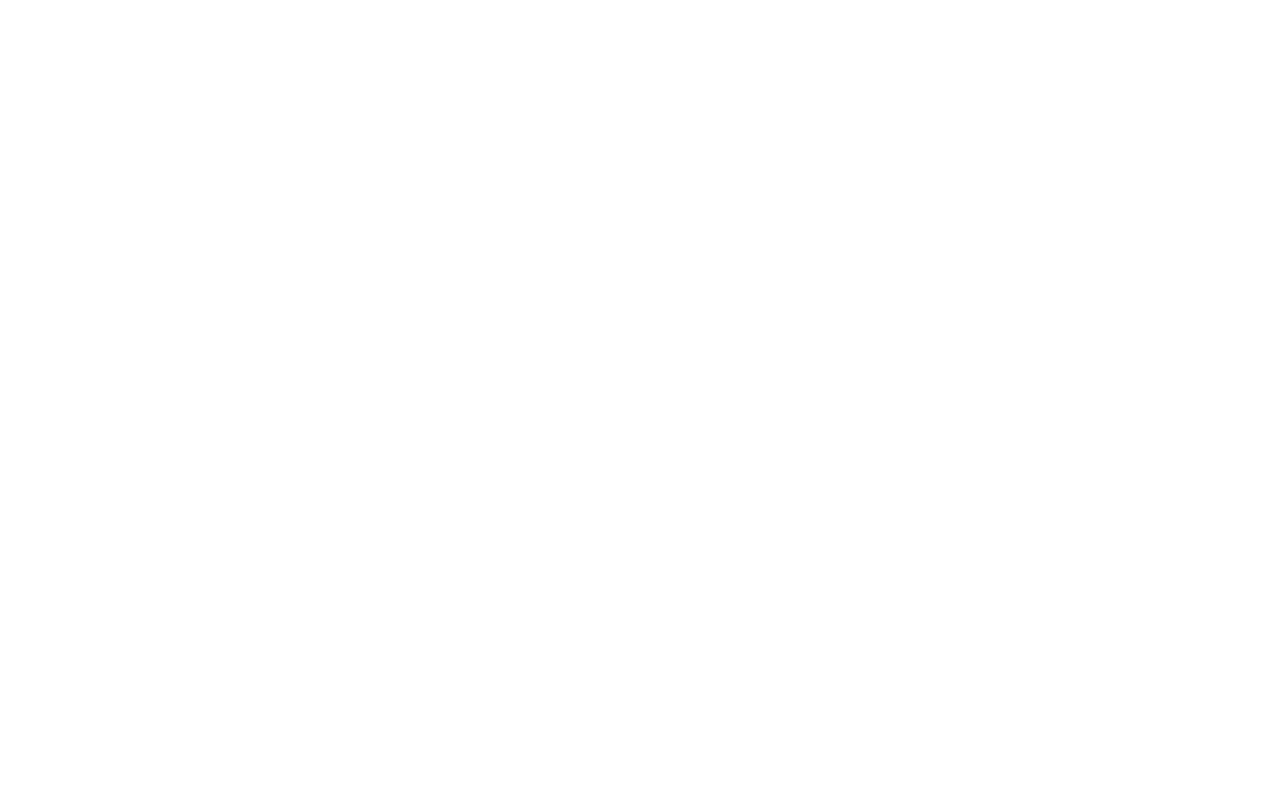
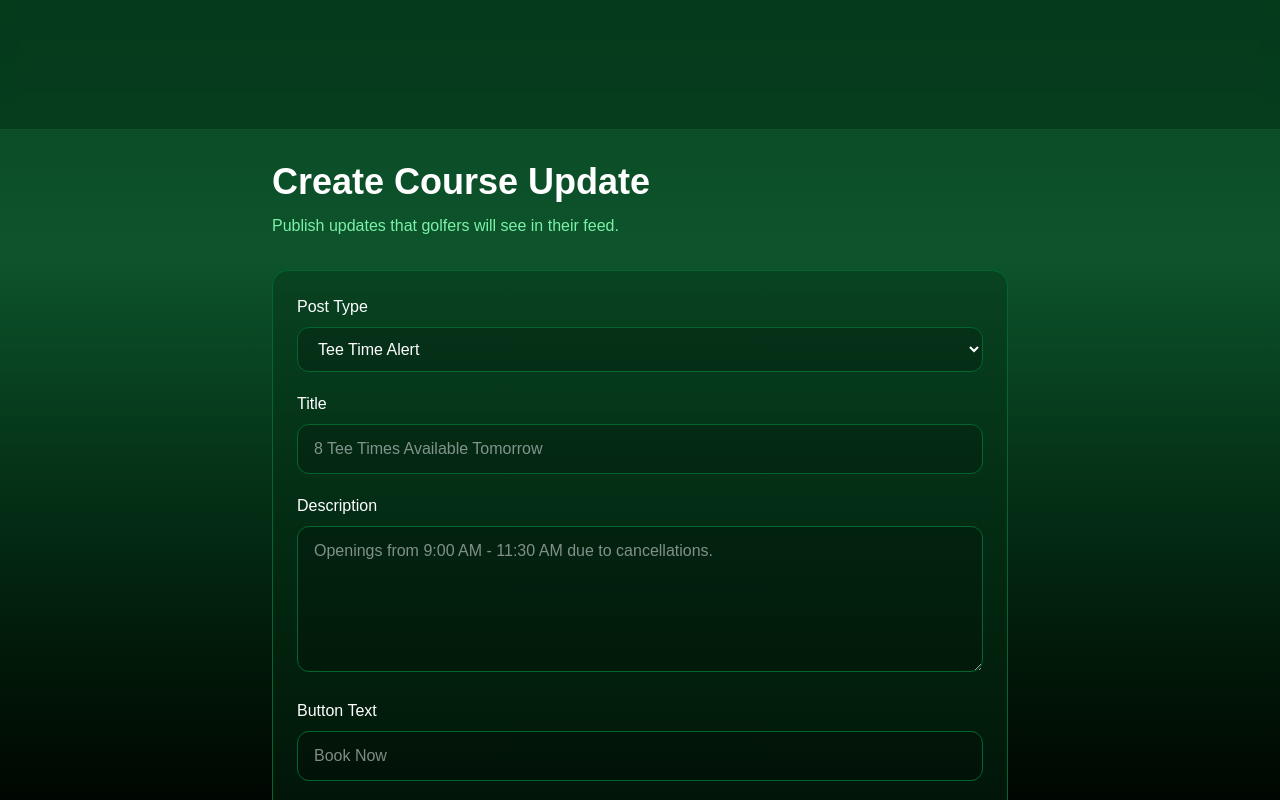
Before and after one commit to keenroudy22/fairwayos, a Next.js app: page /course-admin in a window 1280 px wide. Before the commit this address had no page. Shown: the part 500-1300 px from the top of the page. Before the commit the page ends 800 px from the top, so only its background shows below. Built offline with nearby package versions, Linux system fonts and the light colour scheme.

Commit message:
Updating Navbar

```diff
--- /dev/null
+++ b/src/app/course-admin/page.tsx
@@ -0,0 +1,73 @@
+import Navbar from "@/components/Navbar";
+
+export default function CourseAdminPage() {
+  return (
+    <main className="min-h-screen bg-gradient-to-b from-green-950 via-green-900 to-black text-white">
+      <Navbar />
+
+      <div className="max-w-3xl mx-auto px-4 py-8">
+        <h1 className="text-4xl font-bold mb-3">
+          Create Course Update
+        </h1>
+
+        <p className="text-green-300 mb-8">
+          Publish updates that golfers will see in their feed.
+        </p>
+
+        <div className="bg-green-950/40 border border-green-800 rounded-2xl p-6 space-y-5">
+
+          <div>
+            <label className="block mb-2">Post Type</label>
+            <select className="w-full rounded-xl bg-black/20 border border-green-800 px-4 py-3">
+              <option>Tee Time Alert</option>
+              <option>Event</option>
+              <option>Tournament</option>
+              <option>Promotion</option>
+              <option>Course Update</option>
+            </select>
+          </div>
+
+          <div>
+            <label className="block mb-2">Title</label>
+            <input
+              type="text"
+              placeholder="8 Tee Times Available Tomorrow"
+              className="w-full rounded-xl bg-black/20 border border-green-800 px-4 py-3"
+            />
+          </div>
+
+          <div>
+            <label className="block mb-2">Description</label>
+            <textarea
+              rows={5}
+              placeholder="Openings from 9:00 AM - 11:30 AM due to cancellations."
+              className="w-full rounded-xl bg-black/20 border border-green-800 px-4 py-3"
+            />
+          </div>
+
+          <div>
+            <label className="block mb-2">Button Text</label>
+            <input
+              type="text"
+              placeholder="Book Now"
+              className="w-full rounded-xl bg-black/20 border border-green-800 px-4 py-3"
+            />
+          </div>
+
+          <div>
+            <label className="block mb-2">Button Link</label>
+            <input
+              type="text"
+              placeholder="https://..."
+              className="w-full rounded-xl bg-black/20 border border-green-800 px-4 py-3"
+            />
+          </div>
+
+          <button className="w-full bg-green-600 hover:bg-green-500 py-4 rounded-xl font-semibold">
+            Publish Update
+          </button>
+        </div>
+      </div>
+    </main>
+  );
+}
--- a/src/app/page.tsx
+++ b/src/app/page.tsx
@@ -1,38 +1,11 @@
+import Navbar from "@/components/Navbar";
 import Image from "next/image";
 import Link from "next/link";
 
 export default function Home() {
   return (
     <main className="min-h-screen bg-gradient-to-b from-green-950 via-green-900 to-black text-white">
-      {/* Navigation */}
-      <nav className="flex items-center justify-between px-4 py-4 md:px-8">
-        <Link href="/">
-          <Image
-            src="/FairwayOS-logo.png"
-            alt="FairwayOS"
-            width={180}
-            height={40}
-            className="h-auto w-auto"
-            priority
-          />
-        </Link>
-
-        <div className="flex gap-2">
-          <Link
-            href="/signin"
-            className="px-3 py-2 text-sm rounded-lg border border-green-300 hover:bg-green-900 transition"
-          >
-            Sign In
-          </Link>
-
-          <Link
-            href="/signup"
-            className="px-3 py-2 text-sm rounded-lg bg-white text-green-950 font-semibold hover:bg-green-100 transition"
-          >
-            Sign Up
-          </Link>
-        </div>
-      </nav>
+      <Navbar />
 
       <section className="px-5 py-8 text-center">
         <h1 className="text-4xl md:text-6xl font-bold mb-4">
--- a/src/app/register-course/page.tsx
+++ b/src/app/register-course/page.tsx
@@ -1,7 +1,11 @@
+import Navbar from "@/components/Navbar";
 export default function RegisterCoursePage() {
   return (
-    <main className="min-h-screen bg-gradient-to-b from-green-950 via-green-900 to-black text-white">
-      <div className="max-w-2xl mx-auto px-4 py-10">
+
+<main className="min-h-screen bg-gradient-to-b from-green-950 via-green-900 to-black text-white">
+  <Navbar />
+
+  <div className="max-w-2xl mx-auto px-4 py-10">
         <h1 className="text-4xl font-bold mb-3">
           Register Your Golf Course
         </h1>
```
